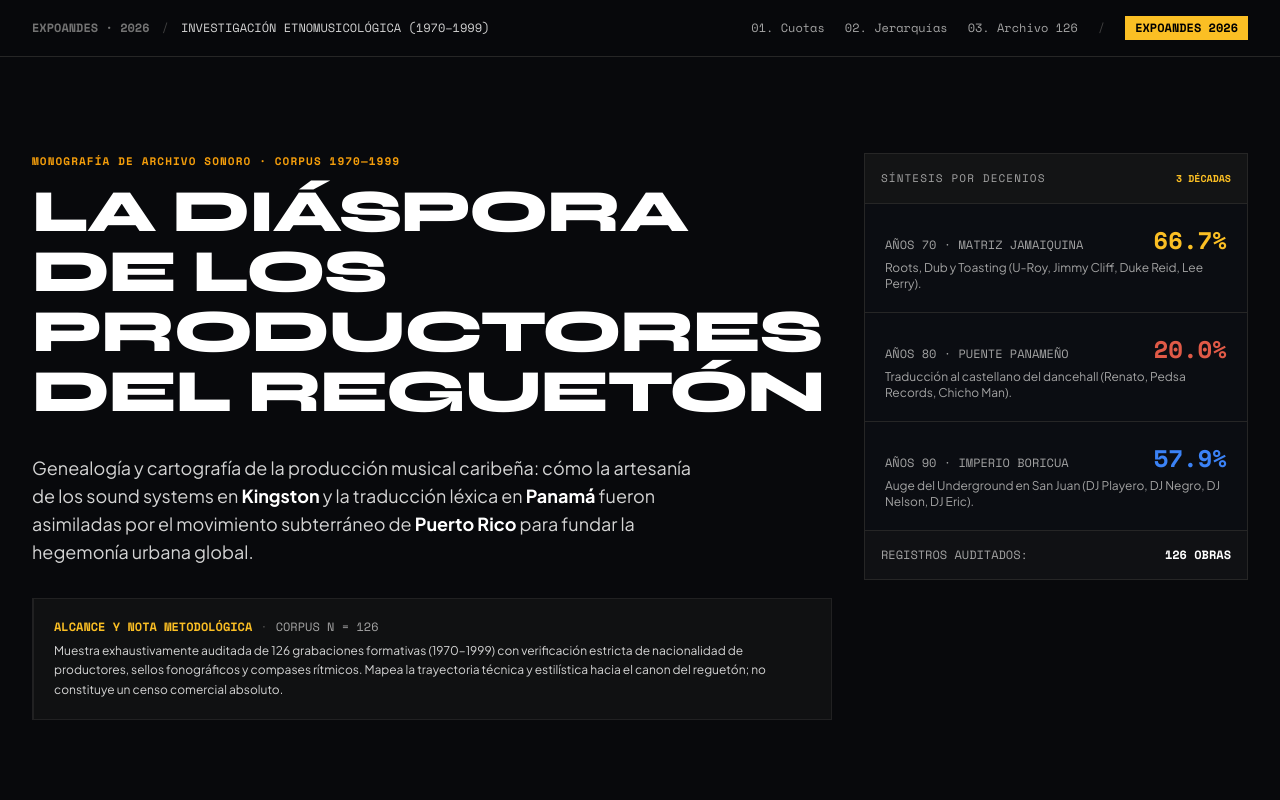
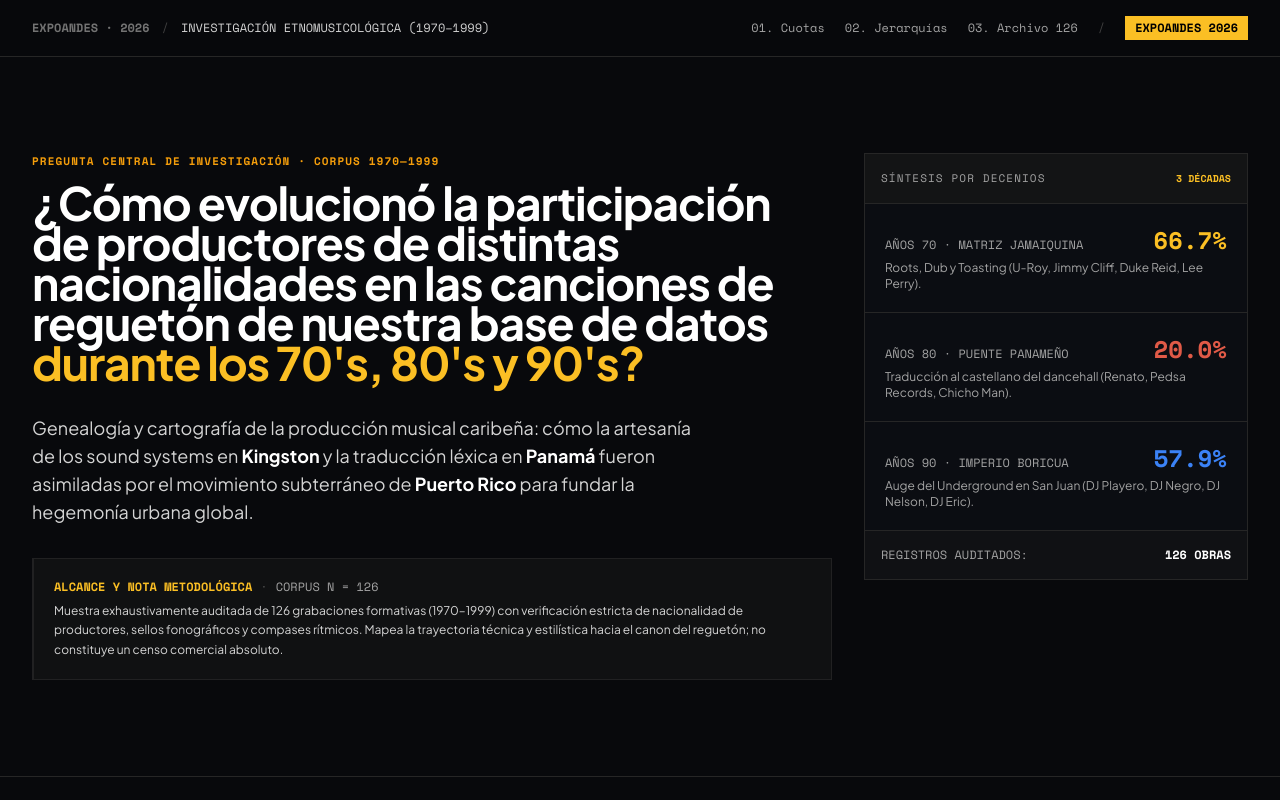
Before and after one commit to Danielnoesta/expoandes-2026, a plain HTML site: page index.html in a window 1280 px wide. Shown: the top 800 px of the page. Drawn offline with nearby package versions, Linux system fonts and the light colour scheme.

Commit message:
feat: update hero title and html title to research question

```diff
--- a/index.html
+++ b/index.html
@@ -3,7 +3,7 @@
 <head>
   <meta charset="UTF-8">
   <meta name="viewport" content="width=device-width, initial-scale=1.0">
-  <title>La Diáspora de los Productores del Reguetón (1970–1999) | Monografía de Archivo</title>
+  <title>¿Cómo evolucionó la participación de productores de distintas nacionalidades en las canciones de reguetón de nuestra base de datos durante los 70's, 80's y 90's?</title>
 
   <!-- Typography: Syne (Display), Plus Jakarta Sans (Editorial Text), Space Mono (Archive & Metrics) -->
   <link rel="preconnect" href="https://fonts.googleapis.com">
@@ -98,10 +98,10 @@
         <div class="lg:col-span-8 space-y-8">
           <div class="space-y-3">
             <span class="text-[11px] font-mono tracking-widest text-amber-500 font-bold uppercase block">
-              MONOGRAFÍA DE ARCHIVO SONORO · CORPUS 1970—1999
+              PREGUNTA CENTRAL DE INVESTIGACIÓN · CORPUS 1970—1999
             </span>
-            <h1 class="text-3xl sm:text-5xl lg:text-[54px] xl:text-[60px] font-syne font-extrabold text-white tracking-tight leading-[1.02]">
-              LA DIÁSPORA DE LOS PRODUCTORES DEL REGUETÓN
+            <h1 class="text-2xl sm:text-4xl lg:text-[42px] xl:text-[46px] font-bold text-white tracking-tight leading-[1.18]">
+              ¿Cómo evolucionó la participación de productores de distintas nacionalidades en las canciones de reguetón de nuestra base de datos <span class="text-amber-400">durante los 70's, 80's y 90's?</span>
             </h1>
           </div>
 
```
